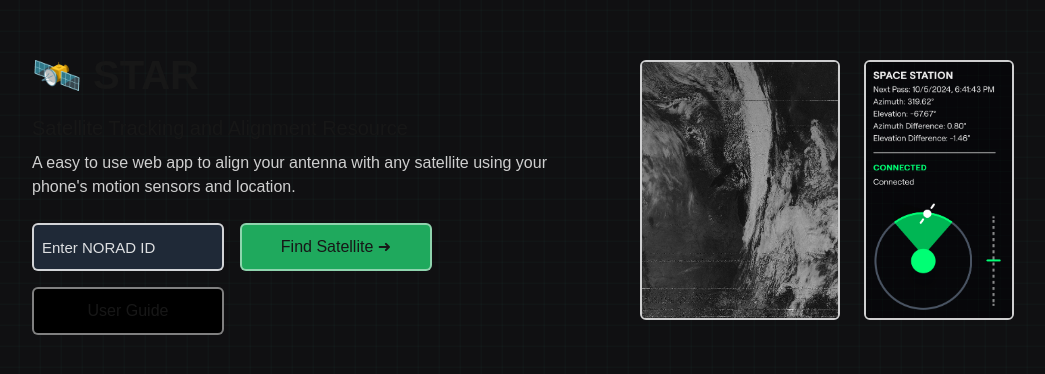
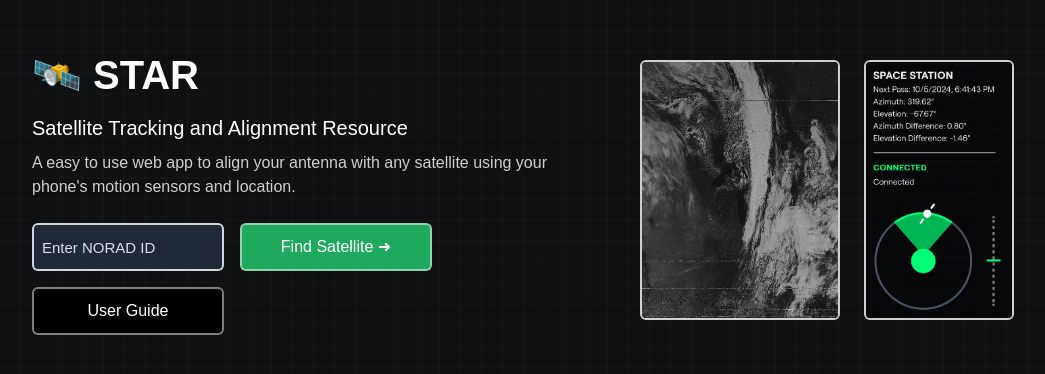
Before and after one commit to ConorEB/star, a Next.js app: page / in a window 1280 px wide. Shown: the part 210-584 px from the top of the page, without its empty margins (117-1162 px from the left). Built offline with nearby package versions, Linux system fonts and the light colour scheme; a web font is replaced by a local one.

Commit message:
Make text white?

```diff
--- a/app/layout.tsx
+++ b/app/layout.tsx
@@ -42,7 +42,7 @@ export default function RootLayout({
   return (
     <html lang="en" className={`${roobert.variable}`}>
       <body
-        className={`bg-shapes bg-[#101012] font-roobert`}      >
+        className={`bg-shapes bg-[#101012] font-roobert text-white`}      >
       {children}
     </body>
     </html >
```
